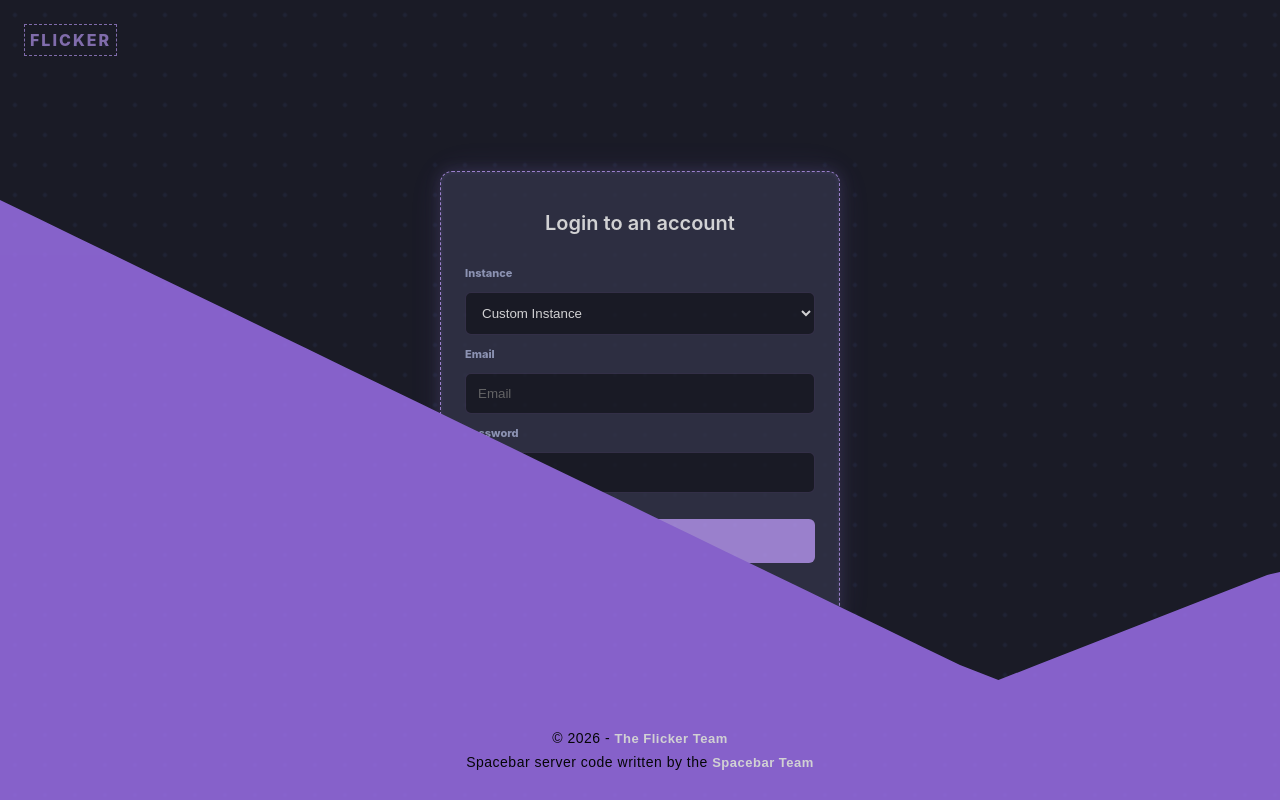
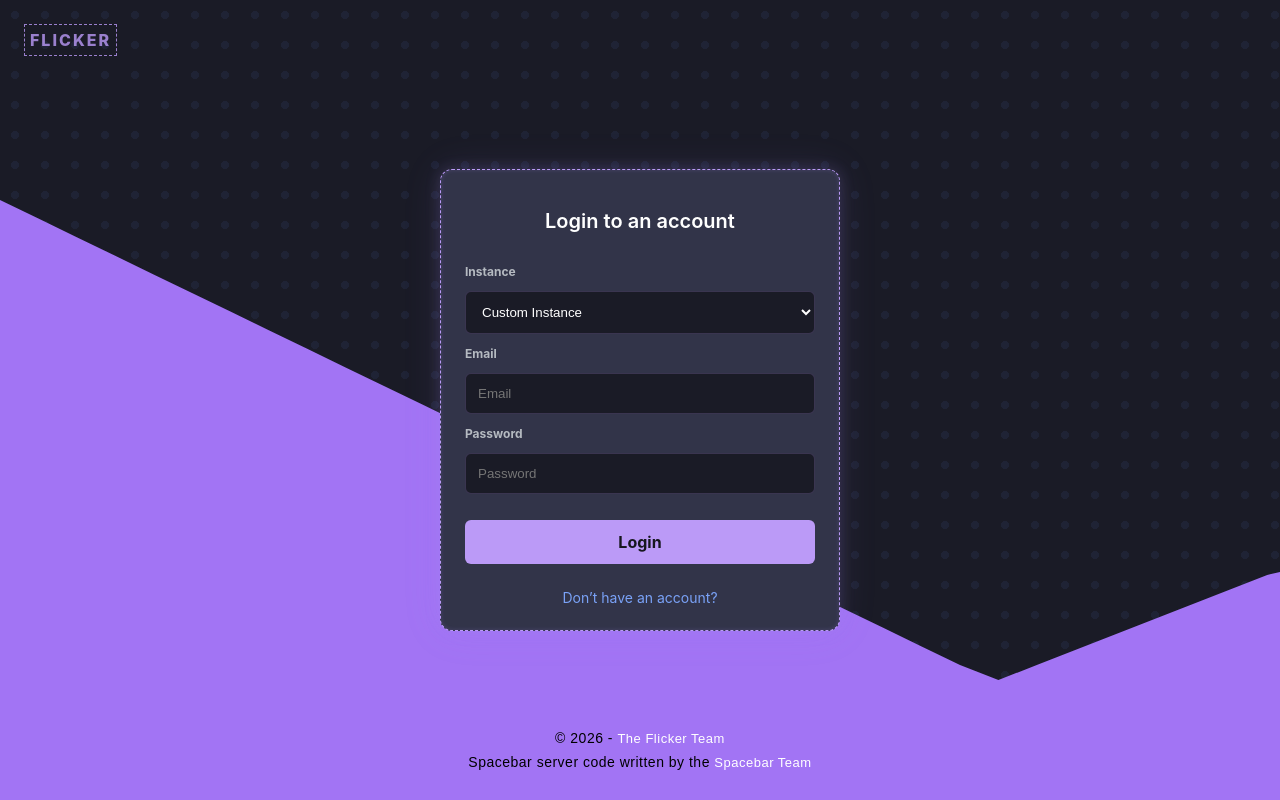
Before and after one commit to FlickerTeam/Client, a React (Vite) app: page /login in a window 1280 px wide. Built offline with nearby package versions, Linux system fonts and the light colour scheme.

Commit message:
style: 99.99% match mockup of login

```diff
--- a/src/App.css
+++ b/src/App.css
@@ -6,6 +6,7 @@
   --accent-secondary: #7aa2f7;
   --footer-slash: #a274f4;
   --text-main: #a9b1d6;
+  --text-alt: #b5bac1;
   --text-bright: #c0caf5;
   --bg-bright: #e5e4d9;
   --border-color: rgb(187 154 247 / 20%);
@@ -20,40 +21,6 @@
   --text-muted: #949ba4;
   --text-dim: #565f89;
   --shadow-main: rgb(0 0 0 / 30%);
-}
-
-body {
-  background-color: var(--bg-bright);
-  opacity: 0.8;
-  background-image:
-    radial-gradient(
-      circle,
-      transparent 20%,
-      var(--bg-bright) 20%,
-      var(--bg-bright) 80%,
-      transparent 80%,
-      transparent
-    ),
-    radial-gradient(
-      circle,
-      transparent 20%,
-      var(--bg-bright) 20%,
-      var(--bg-bright) 80%,
-      transparent 80%,
-      transparent
-    ),
-    linear-gradient(#444cf7 2px, transparent 2px),
-    linear-gradient(90deg, #444cf7 2px, var(--bg-bright) 2px);
-  background-position:
-    0 0,
-    25px 25px,
-    0 -1px,
-    -1px 0;
-  background-size:
-    50px 50px,
-    50px 50px,
-    25px 25px,
-    25px 25px;
 }
 
 .center {
@@ -171,6 +138,7 @@ body {
   position: absolute;
   bottom: 0;
   height: 600px;
+  z-index: -9999;
 }
 
 .credits span {
@@ -184,7 +152,7 @@ body {
 .credits .login-link {
   color: white;
   text-decoration: none;
-  font-weight: 600;
+  font-weight: 500;
   transition: color 0.2s ease;
 }
 
--- a/src/components/auth/authForm.css
+++ b/src/components/auth/authForm.css
@@ -2,7 +2,7 @@ body {
   margin: 0;
   min-height: 100vh;
   background-color: var(--bg-dark-alt);
-  background-image: radial-gradient(var(--bg-panel) 1px, transparent 3px);
+  background-image: radial-gradient(var(--bg-panel) 4px, transparent 3px);
   background-size: 30px 30px;
   display: flex;
   justify-content: center;
@@ -23,7 +23,7 @@ body {
   display: flex;
   flex-direction: column;
   gap: 16px;
-  color: var(--text-main);
+  color: var(--text-alt);
   box-shadow:
     0 0 15px rgb(167 139 250 / 20%),
     0 0 40px rgb(167 139 250 / 10%),
@@ -64,7 +64,7 @@ body {
 .register-form a {
   color: var(--accent-secondary);
   text-decoration: none;
-  font-size: 0.85rem;
+  font-size: 14px;
 }
 
 .register-form a:hover {
@@ -87,8 +87,8 @@ body {
 }
 
 .form-body span {
-  font-size: 11px;
-  font-weight: 800;
+  font-size: 12px;
+  font-weight: bold;
 }
 
 .layout-container {
```
